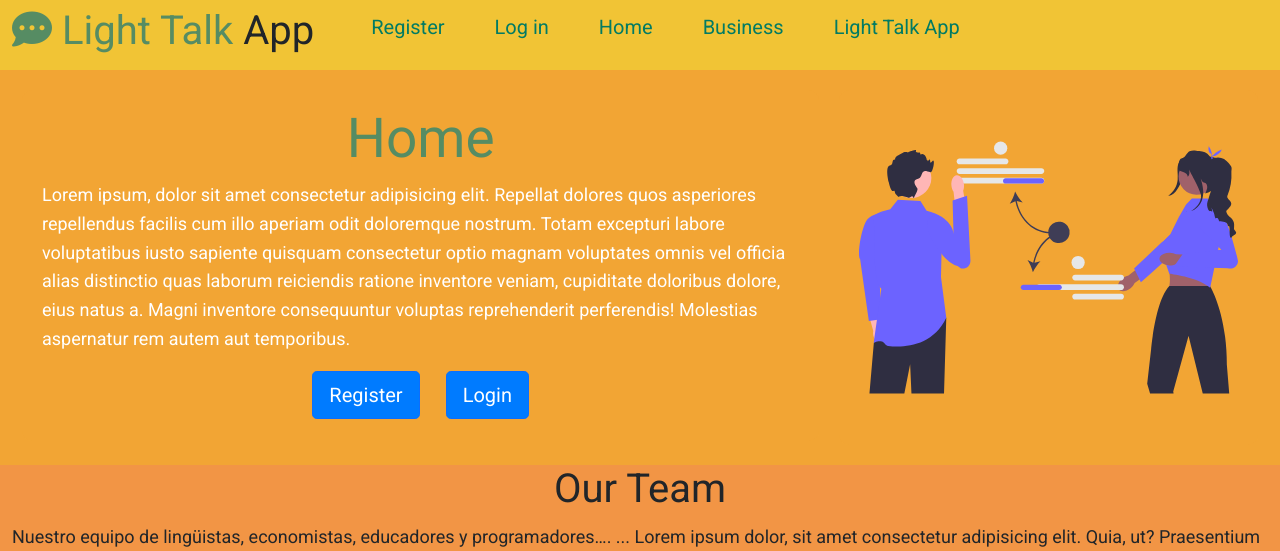
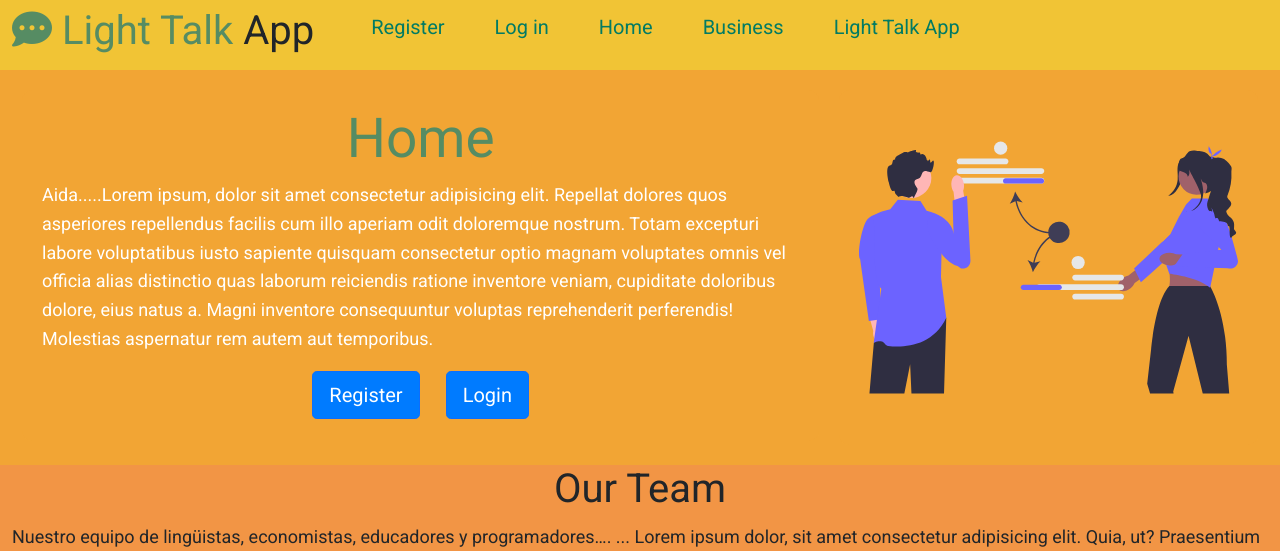
Before and after one commit to APMusal/Light_Talk_App_v1, a Flask app: page / in a window 1280 px wide. Shown: the top 551 px of the page. Run offline with Flask 2, Linux system fonts and the light colour scheme; some libraries are stand-ins or nearby versions.

Commit message:
Update home.html

```diff
--- a/capp/templates/home.html
+++ b/capp/templates/home.html
@@ -17,7 +17,7 @@
           </script>
           <h1 style="font-size: 55px"><span class="text-logo"> Home</span></h1>
           <p style="text-align: left">
-            Lorem ipsum, dolor sit amet consectetur adipisicing elit. Repellat
+            Aida.....Lorem ipsum, dolor sit amet consectetur adipisicing elit. Repellat
             dolores quos asperiores repellendus facilis cum illo aperiam odit
             doloremque nostrum. Totam excepturi labore voluptatibus iusto sapiente
             quisquam consectetur optio magnam voluptates omnis vel officia alias
```
